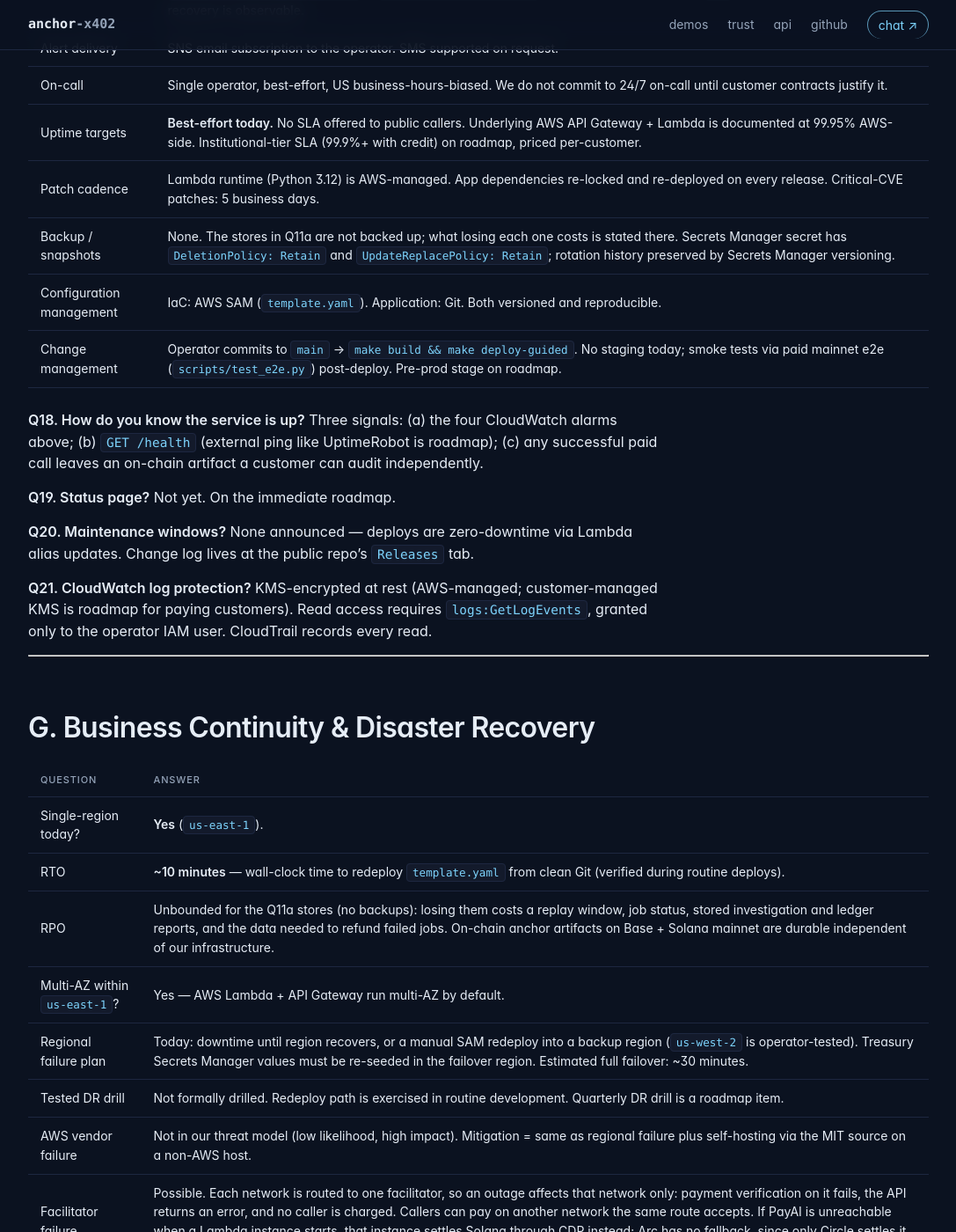
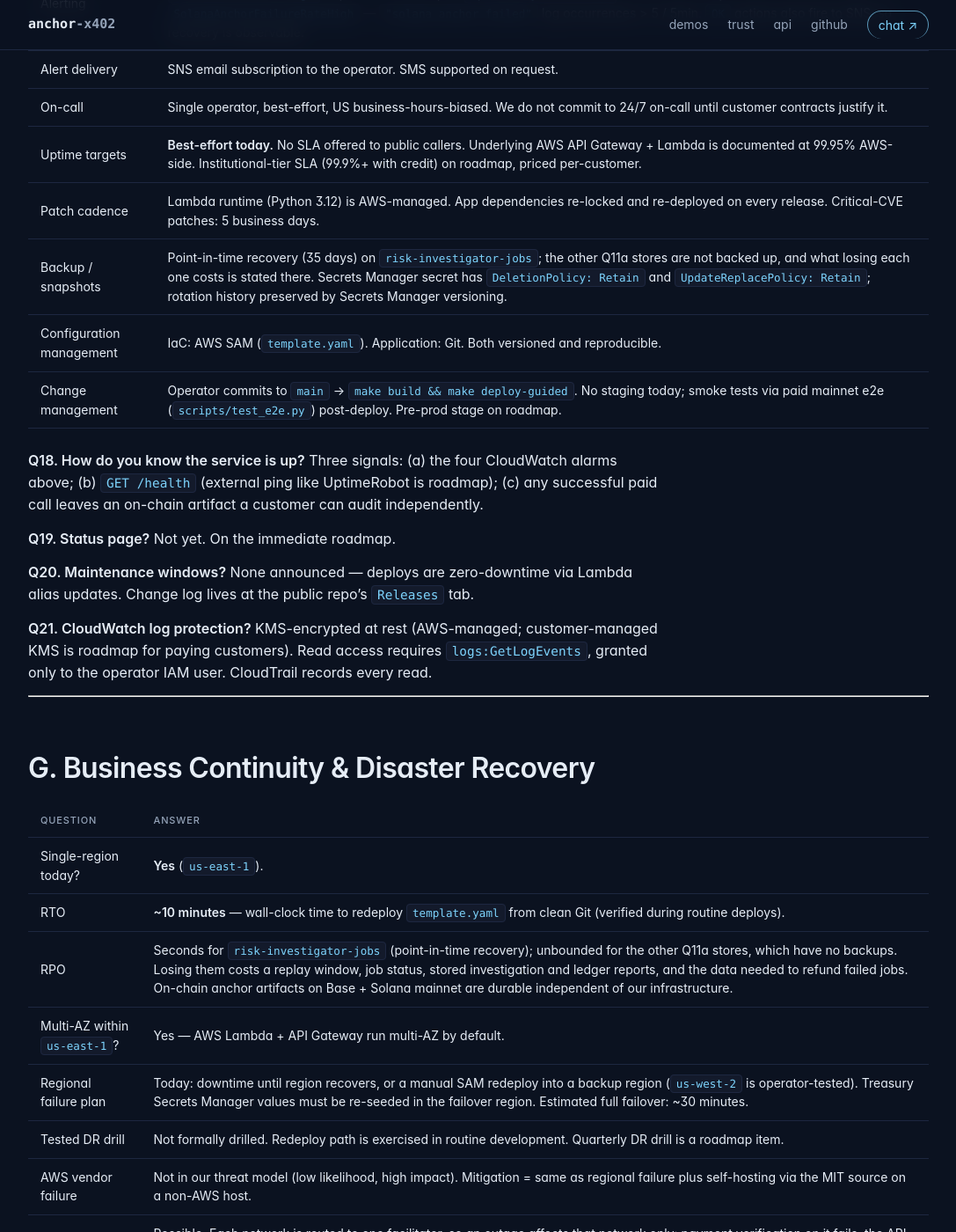
Before and after one commit to hypeprinter007-stack/anchor-x402, a Jekyll site: the page built from docs/trust/security-questionnaire.md, in a window 1280 px wide and 1400 px high, scrolled down 8114 px. Shown: the whole window at 88% size, without its empty margins (96-1183 px from the left). Built offline with Jekyll 4.4.1, drawn with Linux system fonts in a browser that asks for light colours; our own code applies the rules of GitHub Pages for plain Markdown files; some of the changed text lies outside the part shown.

Commit message:
feat(jobs): job records expire after 400 days
/v1/investigate and /v1/ledger/report job records (target wallet,
report, buyer wallet) were kept forever. Set expires_at = created +
400 days, the TTL attribute now enabled on risk-investigator-jobs
(risk-investigator 14f7fcf), matching the 400-day report bucket.
Existing records were backfilled. Q11a now gives that retention and
the table's 35-day point-in-time recovery.

Co-Authored-By: Claude Opus 5.5 (1M context) <noreply@anthropic.com>

```diff
--- a/app.py
+++ b/app.py
@@ -2210,6 +2210,10 @@ _PUBLIC_BASE = os.environ.get("PUBLIC_BASE_URL", "https://api.anchor-x402.com")
 
 _lambda = boto3.client("lambda")
 _ddb = boto3.resource("dynamodb").Table(_JOBS_TABLE)
+# DynamoDB TTL attribute on the jobs table (risk-investigator infra). 400 days
+# matches LedgerReportsBucket, so a job record and its report file expire
+# together; the refund cron settles FAILED jobs daily, long before that.
+JOB_RETENTION_S = 400 * 86400
 
 
 @app.post("/v1/investigate", response_model=InvestigateAcceptedResponse, summary="Create an agent-driven wallet due-diligence investigation")
@@ -2229,6 +2233,7 @@ def investigate_dispatch(req: InvestigateRequest, request: Request) -> Investiga
             "source": "x402",
             "created_at": now,
             "updated_at": now,
+            "expires_at": now + JOB_RETENTION_S,
         }
         # Captured at dispatch time so the refund path (status-poll or daily
         # cron) has a destination for FAILED-job auto-refunds. Internal-auth
@@ -2402,6 +2407,7 @@ def ledger_report_dispatch(req: LedgerReportRequest, request: Request) -> Ledger
         "price_atomic": 350_000,  # $0.35 — read by the job-aware refund path
         "created_at": now,
         "updated_at": now,
+        "expires_at": now + JOB_RETENTION_S,
     }
     if buyer_wallet:
         item["buyer_wallet"] = buyer_wallet
--- a/docs/trust/security-questionnaire.md
+++ b/docs/trust/security-questionnaire.md
@@ -97,11 +97,11 @@ Yes; bus factor is 1. Mitigated by (a) minimal state: short-lived DynamoDB recor
 | Store | What is in it | Kept for | Why |
 |---|---|---|---|
 | DynamoDB `A2AStateTable` (this stack) | Payment claims: network, payer wallet address and payment nonce, or the hash of a Solana payment message. Agent-to-agent records: request nonces, quotes, signed receipts and their Merkle roots. | Payment claims until the signed authorization expires (15 min to 1 year); receipt roots up to 400 days; the rest expires automatically sooner | Run each paid route once per payment; keep dispute evidence for agent-to-agent exchanges |
-| DynamoDB `risk-investigator-jobs` (risk-investigator stack) | `/v1/investigate` jobs: target wallet address, status, timestamps, the generated report, and the buyer's wallet address and network | No automatic expiry today | Return the report on status polls; refund the buyer if a job fails |
+| DynamoDB `risk-investigator-jobs` (risk-investigator stack) | `/v1/investigate` jobs: target wallet address, status, timestamps, the generated report, and the buyer's wallet address and network | 400 days, then deleted (same as the report files) | Return the report on status polls; refund the buyer if a job fails |
 | S3 `LedgerReportsBucket` (this stack) | `/v1/ledger/report` files: the requested wallet's x402 spending, as Markdown and CSV | 400 days, then deleted | Serve the report at its unguessable URL |
 | CloudWatch Logs | Request metadata, payment events (payer address, route, network), feedback reports | 30 days | Operations and accounting |
 
-DynamoDB and S3 data are encrypted at rest by AWS defaults (S3 SSE-S3, AES-256); there are no backups or snapshots. Losing `A2AStateTable` reopens a replay window for unexpired payments and loses agent-to-agent receipts; losing `risk-investigator-jobs` loses in-flight job status and the data needed to refund failed jobs. On-chain anchors do not depend on any of these stores.
+DynamoDB and S3 data are encrypted at rest by AWS defaults (S3 SSE-S3, AES-256). `risk-investigator-jobs` has point-in-time recovery (35 days, which also means a deleted record stays recoverable for 35 days); the other stores have no backups. Losing `A2AStateTable` reopens a replay window for unexpired payments and loses agent-to-agent receipts; losing `risk-investigator-jobs` loses in-flight job status and the data needed to refund failed jobs. On-chain anchors do not depend on any of these stores.
 
 **Q12. DPA available?** Yes, on request. Standard processor-side DPA with SCCs for EU/UK. Because we store no direct identifiers, only wallet addresses (Q11a), the DPA largely covers the AWS sub-processor relationship.
 
@@ -167,7 +167,7 @@ Disk is FileVault-encrypted. AWS access requires both the IAM access key and a h
 | On-call | Single operator, best-effort, US business-hours-biased. We do not commit to 24/7 on-call until customer contracts justify it. |
 | Uptime targets | **Best-effort today.** No SLA offered to public callers. Underlying AWS API Gateway + Lambda is documented at 99.95% AWS-side. Institutional-tier SLA (99.9%+ with credit) on roadmap, priced per-customer. |
 | Patch cadence | Lambda runtime (Python 3.12) is AWS-managed. App dependencies re-locked and re-deployed on every release. Critical-CVE patches: 5 business days. |
-| Backup / snapshots | None. The stores in Q11a are not backed up; what losing each one costs is stated there. Secrets Manager secret has `DeletionPolicy: Retain` and `UpdateReplacePolicy: Retain`; rotation history preserved by Secrets Manager versioning. |
+| Backup / snapshots | Point-in-time recovery (35 days) on `risk-investigator-jobs`; the other Q11a stores are not backed up, and what losing each one costs is stated there. Secrets Manager secret has `DeletionPolicy: Retain` and `UpdateReplacePolicy: Retain`; rotation history preserved by Secrets Manager versioning. |
 | Configuration management | IaC: AWS SAM (`template.yaml`). Application: Git. Both versioned and reproducible. |
 | Change management | Operator commits to `main` → `make build && make deploy-guided`. No staging today; smoke tests via paid mainnet e2e (`scripts/test_e2e.py`) post-deploy. Pre-prod stage on roadmap. |
 
@@ -187,7 +187,7 @@ Disk is FileVault-encrypted. AWS access requires both the IAM access key and a h
 |---|---|
 | Single-region today? | **Yes** (`us-east-1`). |
 | RTO | **~10 minutes** — wall-clock time to redeploy `template.yaml` from clean Git (verified during routine deploys). |
-| RPO | Unbounded for the Q11a stores (no backups): losing them costs a replay window, job status, stored investigation and ledger reports, and the data needed to refund failed jobs. On-chain anchor artifacts on Base + Solana mainnet are durable independent of our infrastructure. |
+| RPO | Seconds for `risk-investigator-jobs` (point-in-time recovery); unbounded for the other Q11a stores, which have no backups. Losing them costs a replay window, job status, stored investigation and ledger reports, and the data needed to refund failed jobs. On-chain anchor artifacts on Base + Solana mainnet are durable independent of our infrastructure. |
 | Multi-AZ within `us-east-1`? | Yes — AWS Lambda + API Gateway run multi-AZ by default. |
 | Regional failure plan | Today: downtime until region recovers, or a manual SAM redeploy into a backup region (`us-west-2` is operator-tested). Treasury Secrets Manager values must be re-seeded in the failover region. Estimated full failover: ~30 minutes. |
 | Tested DR drill | Not formally drilled. Redeploy path is exercised in routine development. Quarterly DR drill is a roadmap item. |
```
